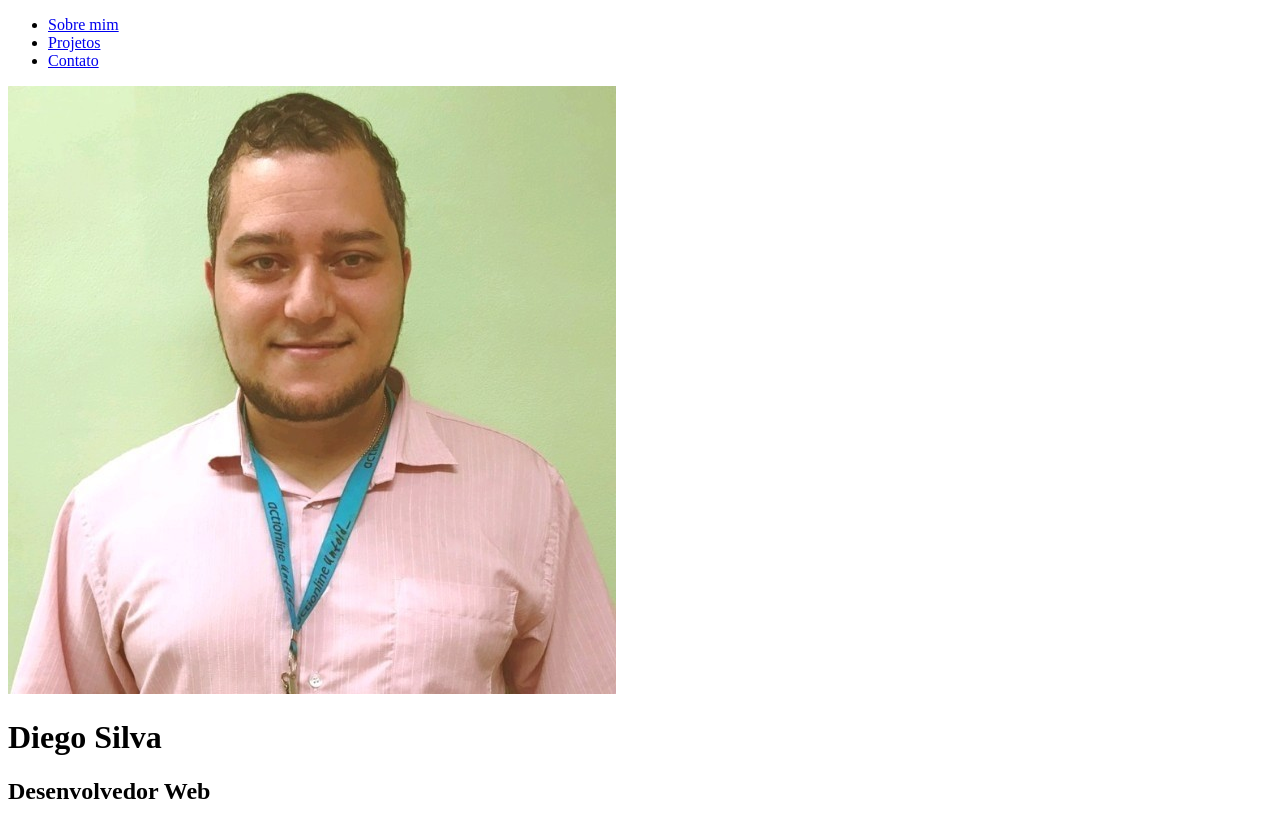
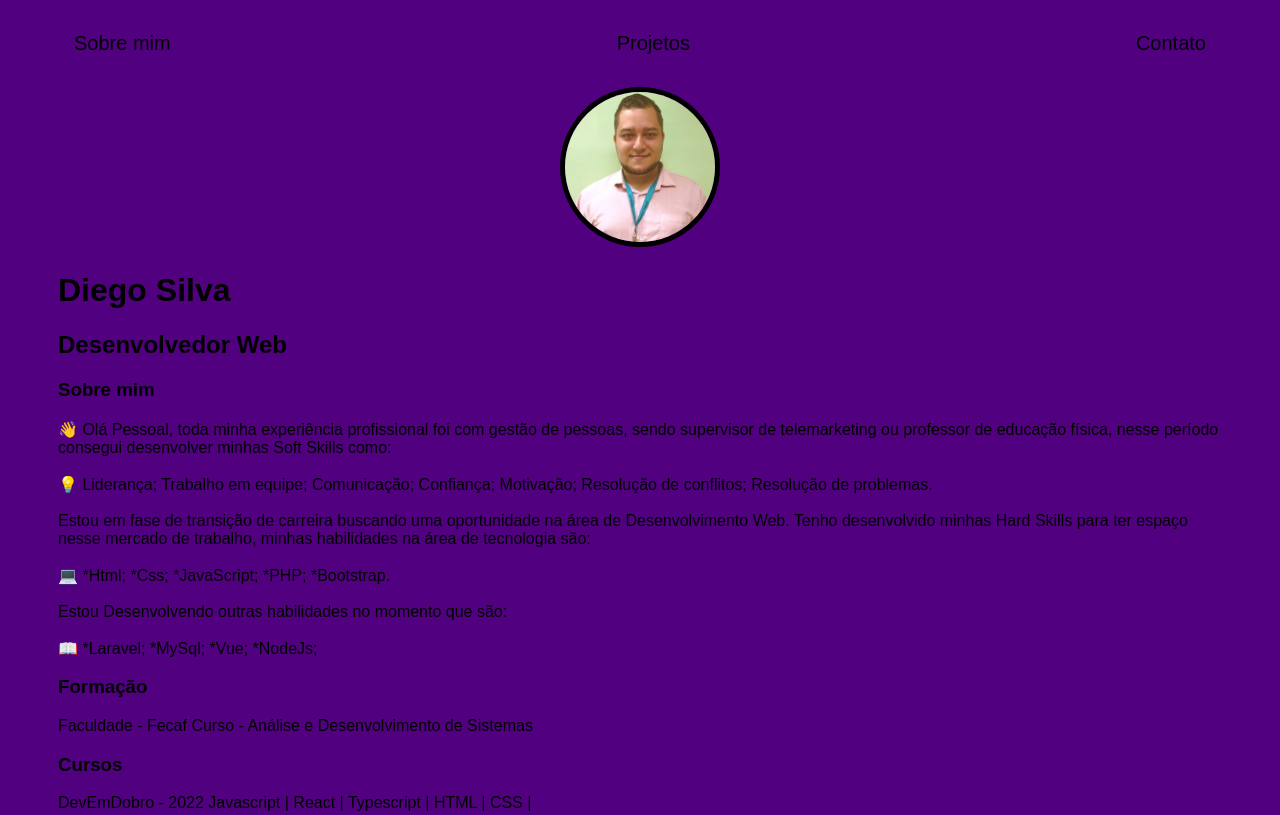
Before and after one commit to dgoldev13/PortfolioSimples, a plain HTML site: page index.html in a window 1280 px wide. Shown: the top 815 px of the page. Drawn offline with Linux system fonts and the light colour scheme.

Commit message:
Update index.html

```diff
--- a/index.html
+++ b/index.html
@@ -6,7 +6,7 @@
     <meta http-equiv="X-UA-Compatible" content="IE=edge">
     <meta name="viewport" content="width=device-width, initial-scale=1.0">
     <title>Diego Silva</title>
-    <link rel="stylesheet" href="index.css">
+    <link rel="stylesheet" href="style.css">
 
 </head>
 
@@ -18,10 +18,10 @@
                     <a href="index.html">Sobre mim</a>
                 </li>
                 <li>
-                    <a href="project.html">Projetos</a>
+                    <a href="projetos.html">Projetos</a>
                 </li>
                 <li>
-                    <a href="contact.html">Contato</a>
+                    <a href="contato.html">Contato</a>
                 </li>
             </ul>
         </nav>
```
